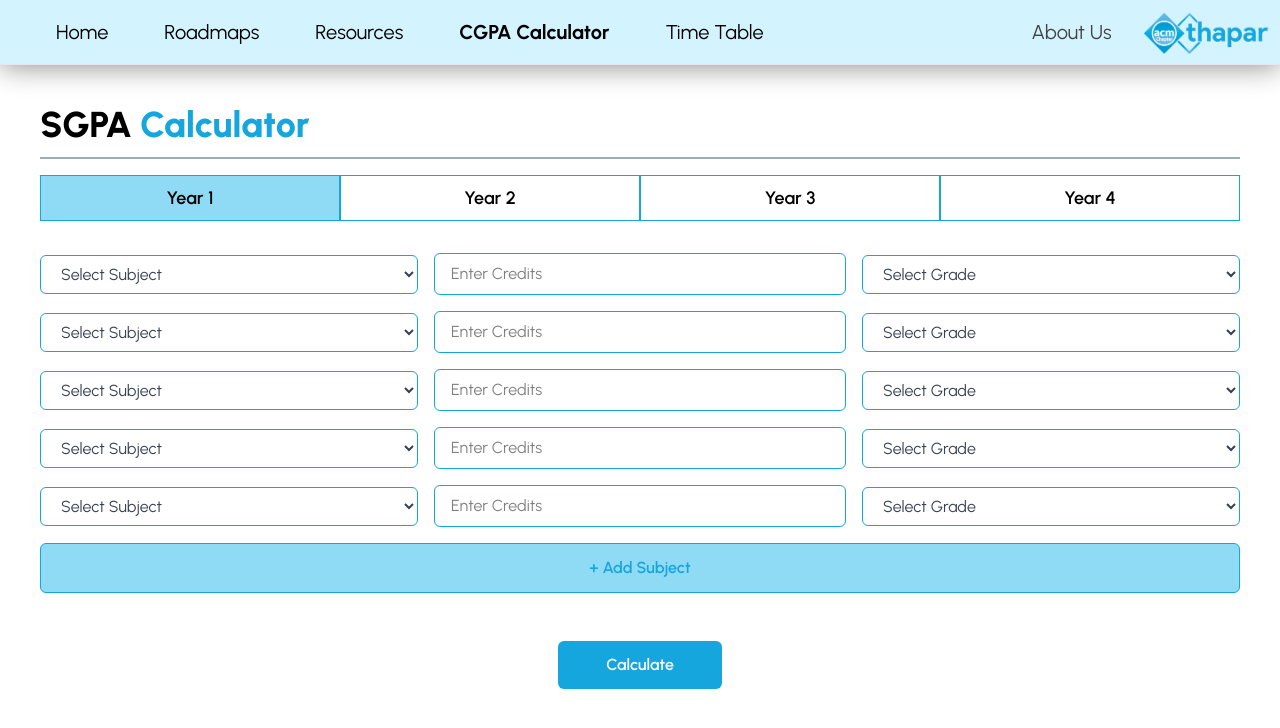
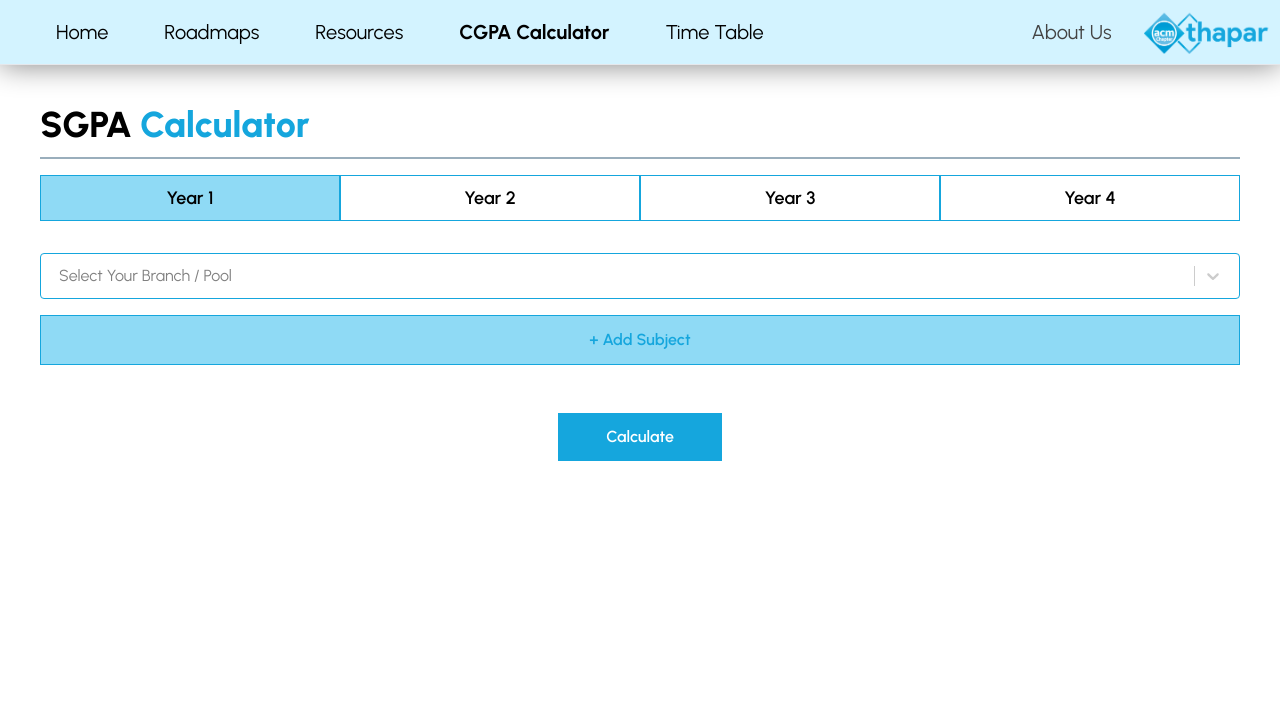
Before and after one commit to Gauransh-Arora/ACM-ResourceHub, a React (Vite) app in the folder frontend/: page /cgpa in a window 1280 px wide. Shown: the top 728 px of the page. Built offline with nearby package versions, Linux system fonts and the light colour scheme.

Commit message:
completed sgpa calc

```diff
--- a/frontend/package.json
+++ b/frontend/package.json
@@ -15,6 +15,7 @@
     "react": "^19.1.0",
     "react-dom": "^19.1.0",
     "react-router-dom": "^7.7.0",
+    "react-select": "^5.10.2",
     "tailwindcss": "^4.1.11"
   },
   "devDependencies": {
--- a/frontend/src/components/CGPA_Input.jsx
+++ b/frontend/src/components/CGPA_Input.jsx
@@ -1,78 +1,128 @@
-import React, { useState } from "react";
+import React, { useState, useEffect } from "react";
+import Select from "react-select/creatable";
+import year1Data from "../data/year_1.json";
+import year2Data from "../data/year_2.json";
 
-// Subject data for different years
-const subjectsByYear = {
-  "Year 1": [
-    "Mathematics I",
-    "Physics",
-    "Chemistry",
-    "Engineering Drawing",
-    "Programming Fundamentals"
-  ],
-  "Year 2": [
-    "Mathematics II",
-    "Data Structures",
-    "Digital Logic",
-    "Computer Organization",
-    "Object Oriented Programming"
-  ],
-  "Year 3": [
-    "Database Systems",
-    "Operating Systems",
-    "Computer Networks",
-    "Software Engineering",
-    "Algorithm Analysis"
-  ],
-  "Year 4": [
-    "Machine Learning",
-    "Distributed Systems",
-    "Cybersecurity",
-    "Project Management",
-    "Final Year Project"
-  ]
+const gradeOptions = ["A+", "A","A-", "B", "B-", "C", "C-", "E", "F"];
+
+const calculateSGPA = (subjects) => {
+  let totalCredits = 0;
+  let totalPoints = 0;
+
+  const gradeToPoint = {
+    "A+": 10,
+    "A": 10,
+    "A-":9,
+    "B": 8,
+    "B-": 7,
+    "C": 6,
+    "C-": 5,
+    "E": 2,
+    "F": 0
+  };
+
+  subjects.forEach(({ grade, credits }) => {
+    const credit = parseFloat(credits);
+    const point = gradeToPoint[grade];
+
+    if (!isNaN(credit) && point !== undefined) {
+      totalCredits += credit;
+      totalPoints += credit * point;
+    }
+  });
+
+  if (totalCredits === 0) return 0;
+
+  return (totalPoints / totalCredits).toFixed(2);
 };
 
-const gradeOptions = ["A+", "A", "B+", "B", "C+", "C", "D", "F"];
+const Dropdown = ({ options = [], placeholder, value, onChange, className = "" }) => {
+  const formattedOptions = options.map((opt) => ({
+    value: opt,
+    label: opt,
+  }));
 
-// Dropdown Component
-const Dropdown = ({ options = [], placeholder, value, onChange, className = "" }) => {
   return (
     <div className="relative flex-1">
-      <select
-        value={value}
-        onChange={(e) => onChange(e.target.value)}
-        className={`w-full px-4 py-2 border border-[#15A6DD] rounded-md bg-white text-gray-700 focus:outline-none focus:ring-2 focus:ring-[#15A6DD] ${className}`}
-      >
-        <option value="" disabled>{placeholder}</option>
-        {options.map((option) => (
-          <option key={option} value={option}>
-            {option}
-          </option>
-        ))}
-      </select>
+      <Select
+        options={formattedOptions}
+        placeholder={placeholder}
+        value={value ? { value, label: value } : null}
+        onChange={(selected) => onChange(selected ? selected.value : "")}
+        isClearable
+        classNames={{
+          control: () => "border border-[#15A6DD] px-2 py-1 shadow-none",
+          menu: () => "z-10",
+        }}
+        styles={{
+          control: (base) => ({
+            ...base,
+            borderColor: "#15A6DD",
+            boxShadow: "none",
+            "&:hover": { borderColor: "#1296c7" },
+          }),
+          option: (base, state) => ({
+            ...base,
+            backgroundColor: state.isSelected
+              ? "#8FDAF5"
+              : state.isFocused
+              ? "#E0F4FB"
+              : "white",
+            color: state.isSelected ? "black" : "#111",
+            cursor: "pointer",
+          }),
+        }}
+      />
     </div>
   );
 };
 
-// Subject Row Component
 const SubjectRow = ({ subjects, onSubjectChange, onCreditsChange, onGradeChange, subjectValue, creditsValue, gradeValue }) => {
+  const subjectOptions = subjects.map((sub) => ({
+    value: sub.subject_name,
+    label: sub.subject_name,
+  }));
+
   return (
     <div className="flex gap-4 items-center">
-      <Dropdown
-        options={subjects}
-        placeholder="Select Subject"
-        value={subjectValue}
-        onChange={onSubjectChange}
-      />
+      <div className="relative flex-1">
+        <Select
+          isClearable
+          placeholder="Select or Type Subject"
+          options={subjectOptions}
+          value={subjectValue ? { value: subjectValue, label: subjectValue } : null}
+          onChange={(selectedOption) => onSubjectChange(selectedOption ? selectedOption.value : "")}
+          styles={{
+            control: (base) => ({
+              ...base,
+              borderColor: "#15A6DD",
+              boxShadow: "none",
+              "&:hover": { borderColor: "#1296c7" },
+            }),
+            option: (base, state) => ({
+              ...base,
+              backgroundColor: state.isSelected
+                ? "#8FDAF5"
+                : state.isFocused
+                ? "#E0F4FB"
+                : "white",
+              color: state.isSelected ? "black" : "#111",
+              cursor: "pointer",
+            }),
+          }}
+        />
+      </div>
+
       <input
         type="number"
         placeholder="Enter Credits"
         value={creditsValue}
         onChange={(e) => onCreditsChange(e.target.value)}
-        className="flex-1 px-4 py-2 border border-[#15A6DD] rounded-md focus:outline-none focus:ring-2 focus:ring-[#15A6DD]"
-        min="1"
+        className="flex-1 px-4 py-2 border border-[#15A6DD] focus:outline-none focus:ring-2 focus:ring-[#15A6DD]"
+        min="0"
         max="6"
       />
+
       <Dropdown
         options={gradeOptions}
         placeholder="Select Grade"
@@ -83,59 +133,94 @@ const SubjectRow = ({ subjects, onSubjectChange, onCreditsChange, onGradeChange,
   );
 };
 
-// Main CGPA Input Component
-const CGPA_Input = ({ selectedYear }) => {
-  const [subjects, setSubjects] = useState([
-    { id: 1, subject: "", credits: "", grade: "" },
-    { id: 2, subject: "", credits: "", grade: "" },
-    { id: 3, subject: "", credits: "", grade: "" },
-    { id: 4, subject: "", credits: "", grade: "" },
-    { id: 5, subject: "", credits: "", grade: "" }
-  ]);
+// 🧠 year is expected as a prop (e.g., 1 for year 1, 2+ for others)
+const CGPA_Input = ({ year }) => {
+  const [selectedPool, setSelectedPool] = useState("");
+  const [subjects, setSubjects] = useState([]);
+  const [sgpa, setSGPA] = useState(null);
 
-  const availableSubjects = subjectsByYear[selectedYear] || [];
+  const subjectData = year === 1 ? year1Data : year2Data;
+
+  const poolOptions = Object.keys(subjectData).filter((key) => Array.isArray(subjectData[key]));
 
   const updateSubject = (id, field, value) => {
-    setSubjects(prev =>
-      prev.map(sub =>
-        sub.id === id ? { ...sub, [field]: value } : sub
-      )
-    );
+    setSubjects((prev) => {
+      return prev.map((sub) => {
+        if (sub.id !== id) return sub;
+
+        const updated = { ...sub, [field]: value };
+
+        if (field === "subject") {
+          const credit = subjectData[value]?.Credit || 0;
+          updated.credits = credit;
+        }
+
+        return updated;
+      });
+    });
   };
 
   const addSubject = () => {
-    const newId = Math.max(...subjects.map(s => s.id)) + 1;
-    setSubjects(prev => [...prev, { id: newId, subject: "", credits: "", grade: "" }]);
+    const newId = Math.max(0, ...subjects.map((s) => s.id)) + 1;
+    setSubjects((prev) => [...prev, { id: newId, subject: "", credits: "", grade: "" }]);
   };
+
+  useEffect(() => {
+    if (selectedPool) {
+      setSubjects([
+        { id: 1, subject: "", credits: "", grade: "" },
+        { id: 2, subject: "", credits: "", grade: "" },
+        { id: 3, subject: "", credits: "", grade: "" },
+        { id: 4, subject: "", credits: "", grade: "" },
+        { id: 5, subject: "", credits: "", grade: "" },
+      ]);
+    }
+  }, [selectedPool]);
+
+  const subjectList = selectedPool ? subjectData[selectedPool] || [] : [];
 
   return (
     <div className="space-y-4">
+      <Dropdown
+        options={poolOptions}
+        placeholder="Select Your Branch / Pool"
+        value={selectedPool}
+        onChange={(val) => setSelectedPool(val)}
+      />
+
       {subjects.map((subject) => (
         <SubjectRow
           key={subject.id}
-          subjects={availableSubjects}
+          subjects={subjectList}
           subjectValue={subject.subject}
           creditsValue={subject.credits}
           gradeValue={subject.grade}
-          onSubjectChange={(value) => updateSubject(subject.id, 'subject', value)}
-          onCreditsChange={(value) => updateSubject(subject.id, 'credits', value)}
-          onGradeChange={(value) => updateSubject(subject.id, 'grade', value)}
+          onSubjectChange={(value) => updateSubject(subject.id, "subject", value)}
+          onCreditsChange={(value) => updateSubject(subject.id, "credits", value)}
+          onGradeChange={(value) => updateSubject(subject.id, "grade", value)}
         />
       ))}
 
       <button
         onClick={addSubject}
-        className="w-full py-3 bg-[#8FDAF5] border border-[#15A6DD] text-[#15A6DD] font-semibold rounded-md hover:bg-[#7DD3F0] transition-colors duration-300"
+        className="w-full py-3 bg-[#8FDAF5] border border-[#15A6DD] text-[#15A6DD] font-semibold  hover:bg-[#7DD3F0] transition-colors duration-300"
       >
         + Add Subject
       </button>
 
-      <div className="flex justify-center mt-8">
+      <div className="flex justify-center mt-8 flex-col items-center gap-4">
         <button
-          className="px-12 py-3 bg-[#15A6DD] text-white font-semibold rounded-md hover:bg-[#1296c7] transition-colors duration-300"
+          className="px-12 py-3 bg-[#15A6DD] text-white font-semibold  hover:bg-[#1296c7] transition-colors duration-300"
+          onClick={() => setSGPA(calculateSGPA(subjects))}
         >
           Calculate
         </button>
+
+        {sgpa !== null && (
+          <div className="text-xl font-bold text-[#15A6DD]">
+            SGPA: {sgpa}
+          </div>
+        )}
       </div>
     </div>
   );
--- /dev/null
+++ b/frontend/src/data/year_2.json
@@ -0,0 +1,110 @@
+{
+  "Computer Engineering": [
+    {
+      "subject_name": "Chemistry",
+      "subject_code": "UCB009"
+    }
+  ],
+  "Computer Science & Engineering (Patiala Campus)": [
+    {
+      "subject_name": "Chemistry",
+      "subject_code": "UCB009"
+    }
+  ],
+  "Computer Science and Business systems": [
+    {
+      "subject_name": "Chemistry",
+      "subject_code": "UCB009"
+    }
+  ],
+  "Artificial Intelligence and Machine Learning**": [
+    {
+      "subject_name": "Chemistry",
+      "subject_code": "UCB009"
+    }
+  ],
+  "Electrical and Computer Engineering": [
+    {
+      "subject_name": "Chemistry",
+      "subject_code": "UCB009"
+    }
+  ],
+  "Electronics & Communication Engineering": [
+    {
+      "subject_name": "Chemistry",
+      "subject_code": "UCB009"
+    }
+  ],
+  "Electronics and Computer Engineering": [
+    {
+      "subject_name": "Chemistry",
+      "subject_code": "UCB009"
+    }
+  ],
+  "Robotics and Artificial Intelligence*": [
+    {
+      "subject_name": "Chemistry",
+      "subject_code": "UCB009"
+    }
+  ],
+  "Electronics Engineering (VLSI Design and Technology)": [
+    {
+      "subject_name": "Chemistry",
+      "subject_code": "UCB009"
+    }
+  ],
+  "Electronics (Instrumentation & Control) Engineering": [
+    {
+      "subject_name": "Chemistry",
+      "subject_code": "UCB009"
+    }
+  ],
+  "Mechanical Engineering": [
+    {
+      "subject_name": "Chemistry",
+      "subject_code": "UCB009"
+    }
+  ],
+  "Mechatronics": [
+    {
+      "subject_name": "Chemistry",
+      "subject_code": "UCB009"
+    }
+  ],
+  "Chemical Engineering": [
+    {
+      "subject_name": "Chemistry",
+      "subject_code": "UCB009"
+    }
+  ],
+  "Civil Engineering": [
+    {
+      "subject_name": "Chemistry",
+      "subject_code": "UCB009"
+    }
+  ],
+  "Civil Engineering with Computer Applications": [
+    {
+      "subject_name": "Chemistry",
+      "subject_code": "UCB009"
+    }
+  ],
+  "Electrical Engineering": [
+    {
+      "subject_name": "Chemistry",
+      "subject_code": "UCB009"
+    }
+  ],
+  "Biomedical Engineering": [
+    {
+      "subject_name": "Chemistry",
+      "subject_code": "UCB009"
+    }
+  ],
+  "Biotechnology": [
+    {
+      "subject_name": "Chemistry",
+      "subject_code": "UCB009"
+    }
+  ]
+}
--- a/frontend/src/pages/CGPAPage.jsx
+++ b/frontend/src/pages/CGPAPage.jsx
@@ -1,10 +1,11 @@
 import React, { useState } from "react";
 import CGPA_Input from "../components/CGPA_Input";
+
+
 
 const CGPAPage = () => {
   const [selectedYear, setSelectedYear] = useState("Year 1");
   const years = ["Year 1", "Year 2", "Year 3", "Year 4"];
-
   return (
     <div className="mt-10 mx-4 md:mx-10">
       <div className="flex items-center flex-wrap gap-2">
@@ -36,8 +37,9 @@ const CGPAPage = () => {
       </nav>
 
       <div className="mt-8">
-        <CGPA_Input selectedYear={selectedYear} />
+       <CGPA_Input year={parseInt(selectedYear.split(" ")[1])} />
       </div>
+
     </div>
   );
 };
```
Also changed, not shown: 1 other file (tests, documents, lock files or other folders).
